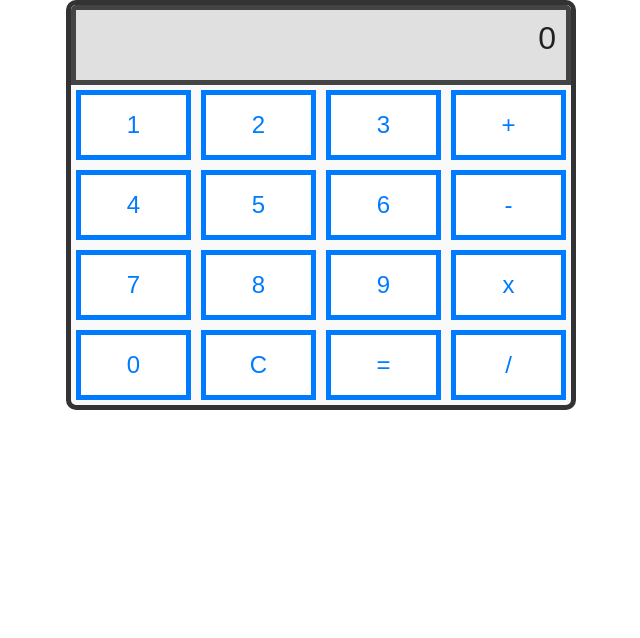
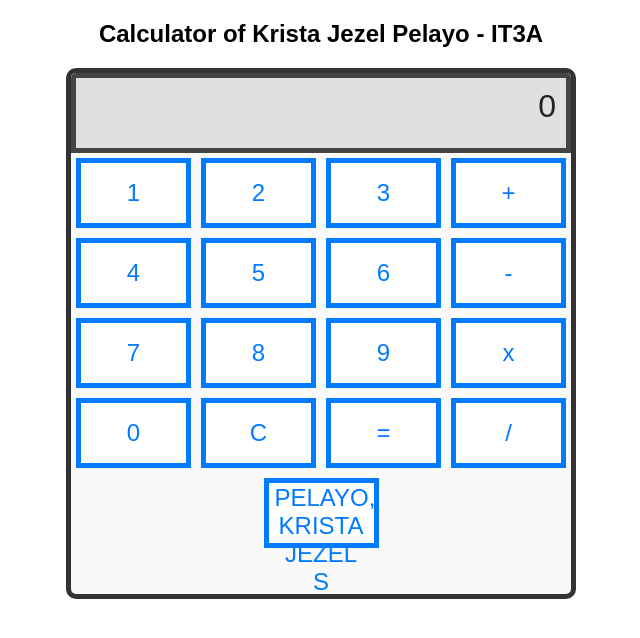
Before and after one commit to kristapelayo/calc, a React (Create React App) app: page / in a window 1280 px wide. Shown: the top 638 px of the page, without its empty margins (319-959 px from the left). Built offline with nearby package versions, Linux system fonts and the light colour scheme.

Commit message:
Update App.js

```diff
--- a/src/App.js
+++ b/src/App.js
@@ -24,8 +24,13 @@ function App() {
     setDisplayValue(prev => prev === "0" ? label.toString() : prev + label);
   };
 
+  const showFullName = () => {
+    setDisplayValue("Juan Dela Cruz");
+  };
+
   return (
     <div className="App">
+      <h2>Calculator of Krista Jezel Pelayo - IT3A</h2>
       <div className="Calc">
         <Display value={displayValue} />
         <div className="ButtonsContainer">
@@ -46,6 +51,7 @@ function App() {
           <Key label="=" onClick={() => {}} />
           <Key label="/" onClick={() => handleClick('/')} />
         </div>
+        <Key label="PELAYO, KRISTA JEZEL S" onClick={showFullName} />
       </div>
     </div>
   );
```
